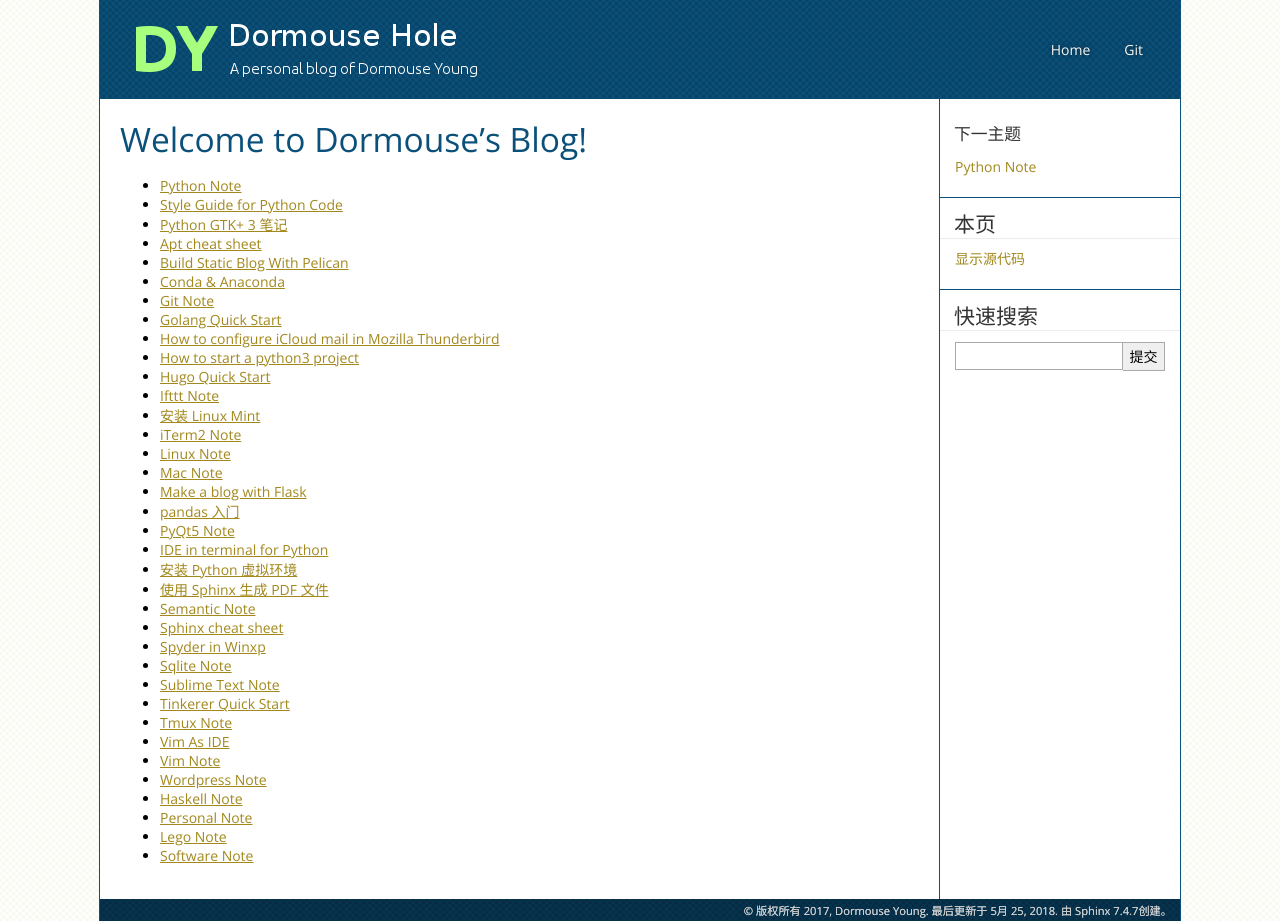
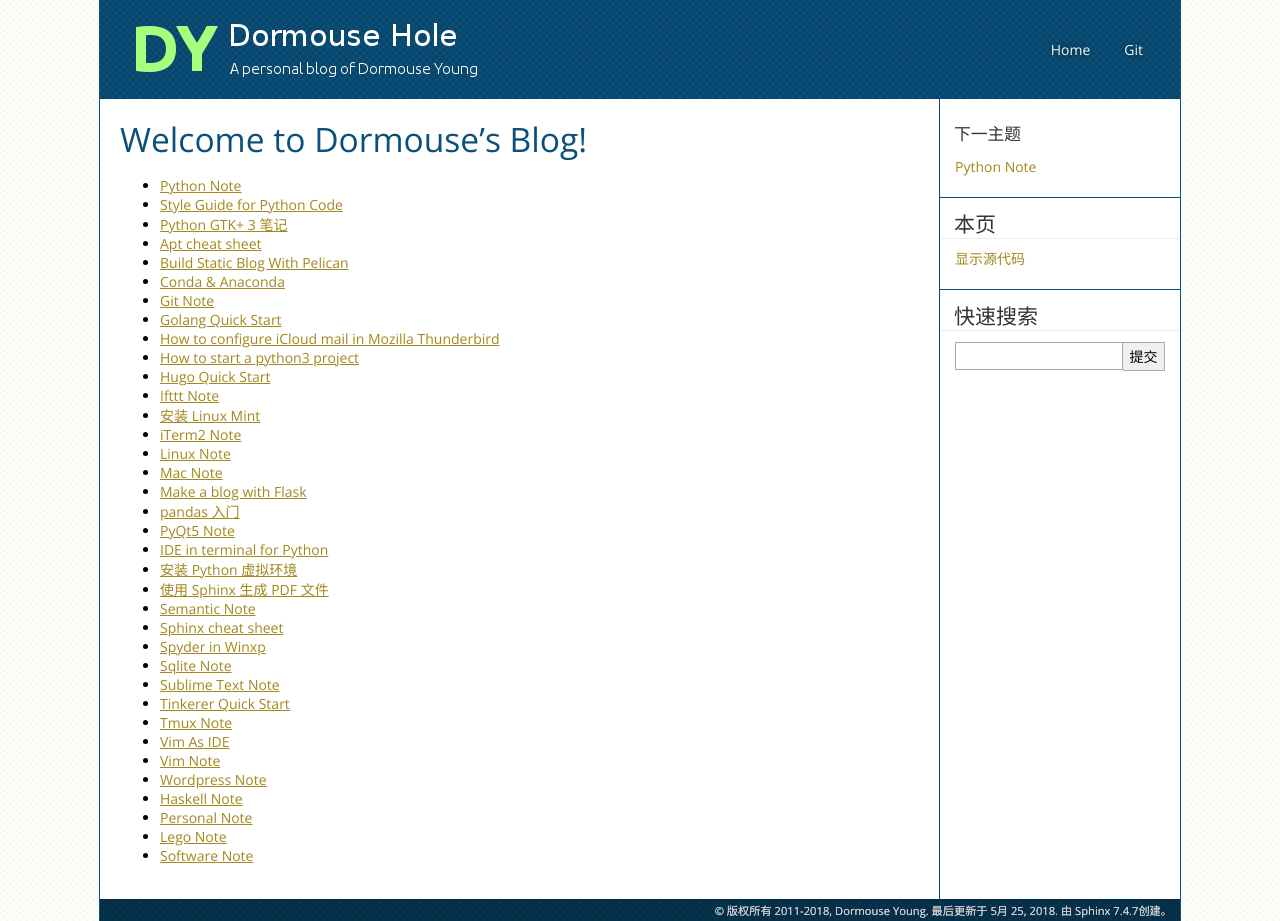
Before and after one commit to dormouse/blog, a Sphinx documentation site: the page built from source/index.rst, in a window 1280 px wide. Built offline with Sphinx 7.4.7, drawn with Linux system fonts in a browser that asks for light colours.

Commit message:
update years of copyright

```diff
--- a/source/conf.py
+++ b/source/conf.py
@@ -49,7 +49,7 @@ master_doc = 'index'
 
 # General information about the project.
 project = 'Dormouse Blog'
-copyright = '2017, Dormouse Young'
+copyright = '2011-2018, Dormouse Young'
 author = 'Dormouse Young'
 
 # The version info for the project you're documenting, acts as replacement for
```
